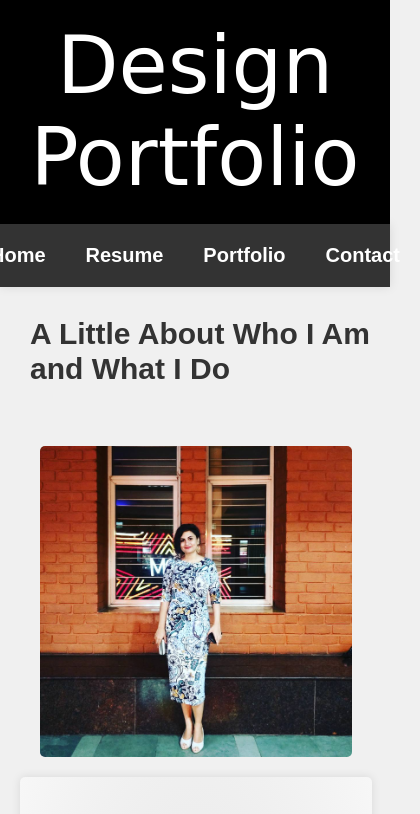
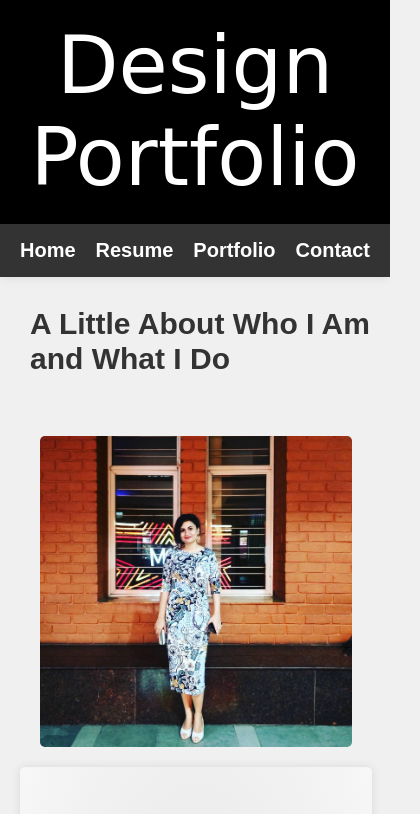
Before and after one commit to jasminesarin/project3, a plain HTML site: page index.html in a window 390 px wide. Shown: the top 814 px of the page, 420 px wide, since content can reach past the window. Drawn offline with Linux system fonts and the light colour scheme; a web font is replaced by a local one.

Commit message:
reducing padding in nav

```diff
--- a/css/style.css
+++ b/css/style.css
@@ -44,7 +44,7 @@
   }
   nav li {
     margin: 0;
-    padding: 10px;
+    padding: 5px;
   }
   nav a {
     color: #ffffff;
@@ -52,7 +52,7 @@
     font-size: 20px;
     font-weight: bold;
     transition: all 0.3s;
-    padding:0 10px;
+    padding:0 5px;
   }
   nav a:hover {
     color: #999999;
```
